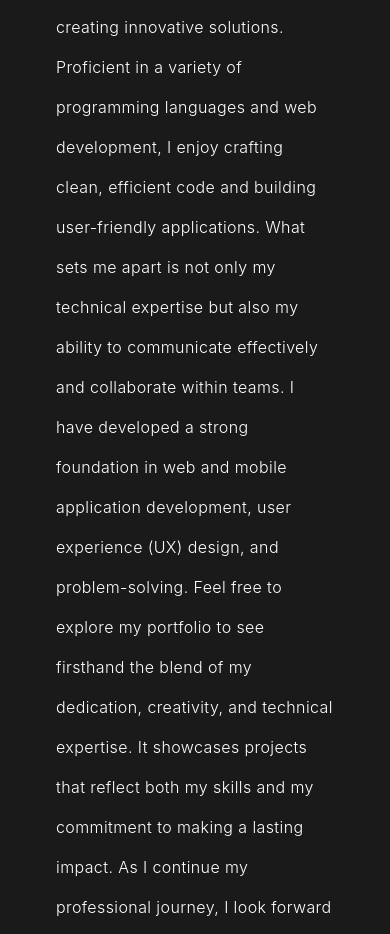
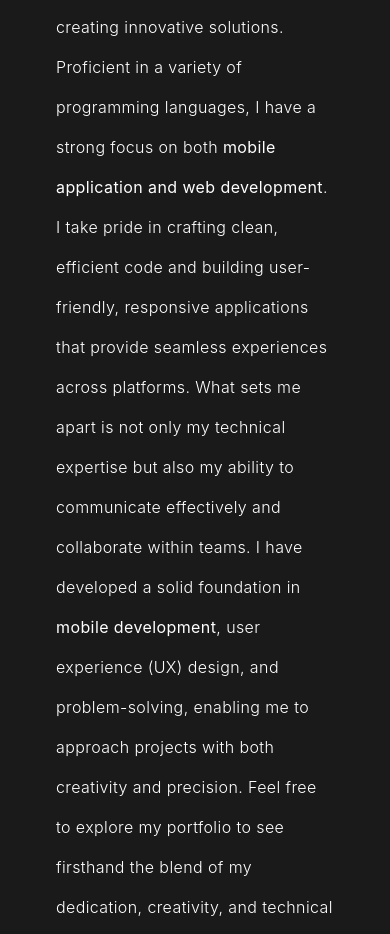
Before and after one commit to Justine-12345/JustineCastaneda, a website: page index.html in a window 390 px wide. Shown: the part 3060-3994 px from the top of the page. Drawn offline with nearby package versions, Linux system fonts and the light colour scheme.

Commit message:
add-mobile-exp

```diff
--- a/index.html
+++ b/index.html
@@ -176,7 +176,7 @@
                 <h1>Hi, I'm Justine Castañeda</h1>
             </div>
             <div class=" w-[55vw] font-light pl-20 flex flex-col space-y-6">
-                <p>A Bachelor of Science in Information Technology (BSIT) graduate with expertise in programming, web development, and data analysis. I am eager to contribute innovative solutions and technical expertise to your team.
+                <p>I am a Bachelor of Science in Information Technology (BSIT) graduate proficient in <b>programming, mobile development, web development, and data analysis</b>. I am eager to contribute innovative solutions to your team.
                 </p>
                 <div class=" flex gap-5  ">
                     <a target="_blank" href="https://www.linkedin.com/in/justine-casta%C3%B1eda">
@@ -447,18 +447,17 @@
                 </div>
 
                 <p class="first-letter:text-5xl first-letter:pr-1 tracking-wide leading-[40px] indent-12 ">
-                    I'm Justine Castaneda, a passionate Bachelor of Science in Information Technology (BSIT) graduate from the Technological University of the Philippines in Taguig. As I complete my degree, my excitement for exploring technology and programming continues to grow. My journey as a programmer has been driven by a deep curiosity and a love for creating innovative solutions. Proficient in a variety of programming languages and web development, I enjoy crafting clean, efficient code and building user-friendly applications.
-
-                    What sets me apart is not only my technical expertise but also my ability to communicate effectively and collaborate within teams. I have developed a strong foundation in web and mobile application development, user experience (UX) design, and problem-solving.
-
-                    Feel free to explore my portfolio to see firsthand the blend of my dedication, creativity, and technical expertise. It showcases projects that reflect both my skills and my commitment to making a lasting impact. As I continue my professional journey, I look forward to sharing my work and the valuable lessons I've learned. Let's connect, collaborate, and create something great together.
+                   I'm Justine Castaneda, a passionate Bachelor of Science in Information Technology (BSIT) graduate from the Technological University of the Philippines in Taguig. As I complete my degree, my excitement for exploring technology and programming continues to grow. My journey as a programmer has been driven by a deep curiosity and a love for creating innovative solutions.
+
+Proficient in a variety of programming languages, I have a strong focus on both <b>mobile application and web development</b>. I take pride in crafting clean, efficient code and building user-friendly, responsive applications that provide seamless experiences across platforms.
+
+What sets me apart is not only my technical expertise but also my ability to communicate effectively and collaborate within teams. I have developed a solid foundation in <b>mobile development</b>, user experience (UX) design, and problem-solving, enabling me to approach projects with both creativity and precision.
+
+Feel free to explore my portfolio to see firsthand the blend of my dedication, creativity, and technical expertise. It showcases projects that reflect both my skills and my commitment to making a lasting impact.
+
+As I continue my professional journey, I look forward to sharing my work and the valuable lessons I've learned. Let's connect, collaborate, and create something great together.
 
                 </p>
-
-
-
-
-
 
             </div>
         </div>
```
